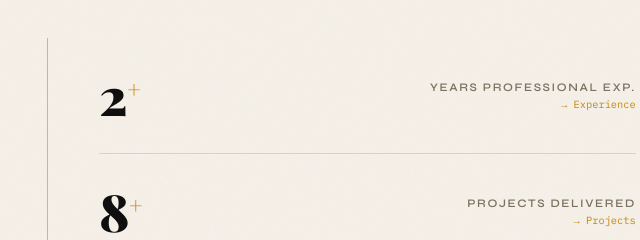
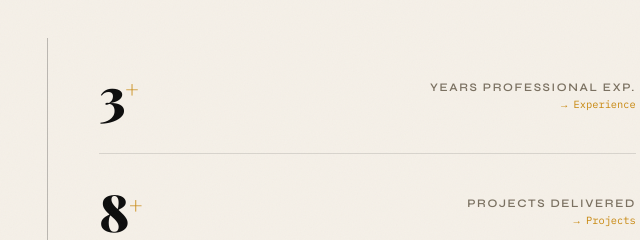
Before and after one commit to Vatsal031177/Vatsal031177.github.io, a plain HTML site: page index.html in a window 1280 px wide. Shown: the part 150-390 px from the top of the page, 593-1233 px from the left. Drawn offline with nearby package versions, Linux system fonts and the light colour scheme; a web font is replaced by a local one.

Commit message:
Update professional experience number in index.html

```diff
--- a/index.html
+++ b/index.html
@@ -378,7 +378,7 @@ footer .ft-links a:hover { color: var(--amber2); }
   </div>
   <div class="hero-right">
     <a href="#experience" class="hero-stat">
-      <div class="hero-stat-num">2<sup>+</sup></div>
+      <div class="hero-stat-num">3<sup>+</sup></div>
       <div class="hero-stat-meta">
         <span class="hero-stat-label">Years Professional Exp.</span>
         <span class="hero-stat-sub">→ Experience</span>
```
